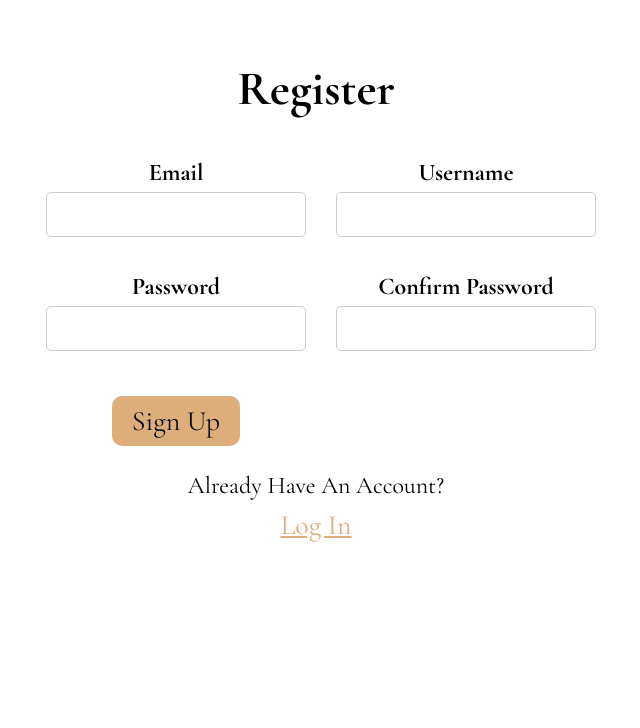
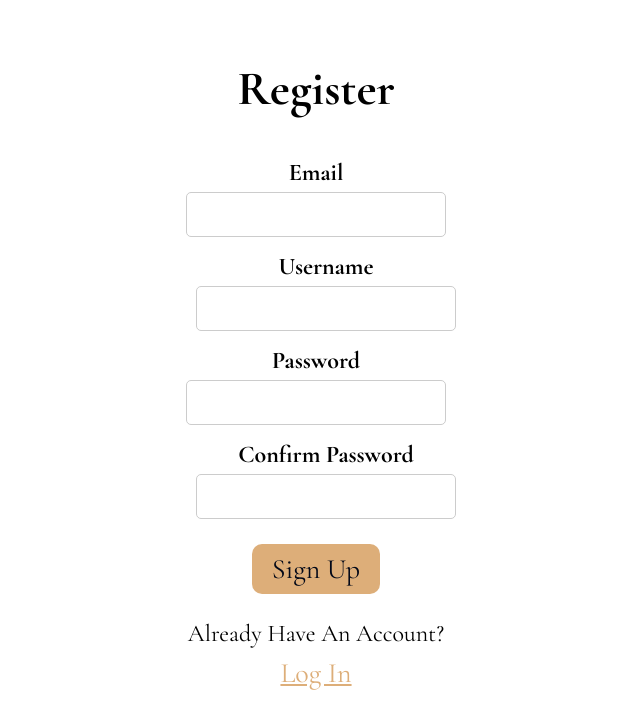
Before and after one commit to NicoVanWyk/LoreKeeper, a React (Create React App) app: page /LoreKeeper/register in a window 1280 px wide. Shown: the top 728 px of the page, without its empty margins (324-964 px from the left). Built offline with nearby package versions, Linux system fonts and the light colour scheme; no server answers.

Commit message:
Fixed login page

```diff
--- a/src/pages/LoginPage.jsx
+++ b/src/pages/LoginPage.jsx
@@ -34,7 +34,7 @@ function LoginPage() {
         <div className='container'>
             <h2 className='TitleText'>Login</h2>
             {error && <p>{error}</p>}
-            <form onSubmit={handleSubmit}>
+            <form style={{ display: 'flow' }} onSubmit={handleSubmit}>
                 <div className="form-group">
                     <label>Email</label>
                     <input type="email" ref={emailRef} required />
--- a/src/pages/RegisterPage.jsx
+++ b/src/pages/RegisterPage.jsx
@@ -45,7 +45,7 @@ function RegisterPage() {
 
             {error && <p>{error}</p>}
 
-            <form onSubmit={handleSubmit}>
+            <form style={{ display: 'flow' }} onSubmit={handleSubmit}>
                 <div className="form-group">
                     <label>Email</label>
                     <input type="email" ref={emailRef} required />
--- a/src/pages/css/CharacterAddPage.css
+++ b/src/pages/css/CharacterAddPage.css
@@ -17,10 +17,6 @@
     .form-group:nth-child(even) {
         padding-left: 10px;
     }
-
-    .form-group.full-width {
-        grid-column: span 2;
-    }
 }
 
 @media (max-width: 767px) {
```
